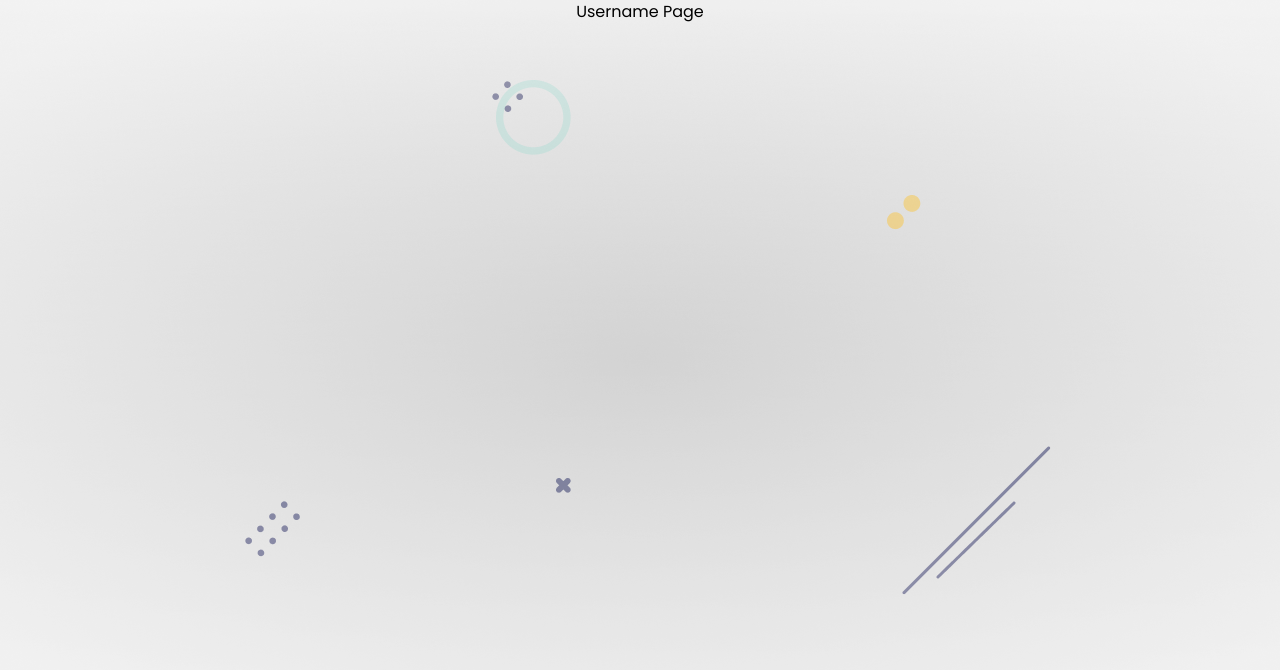
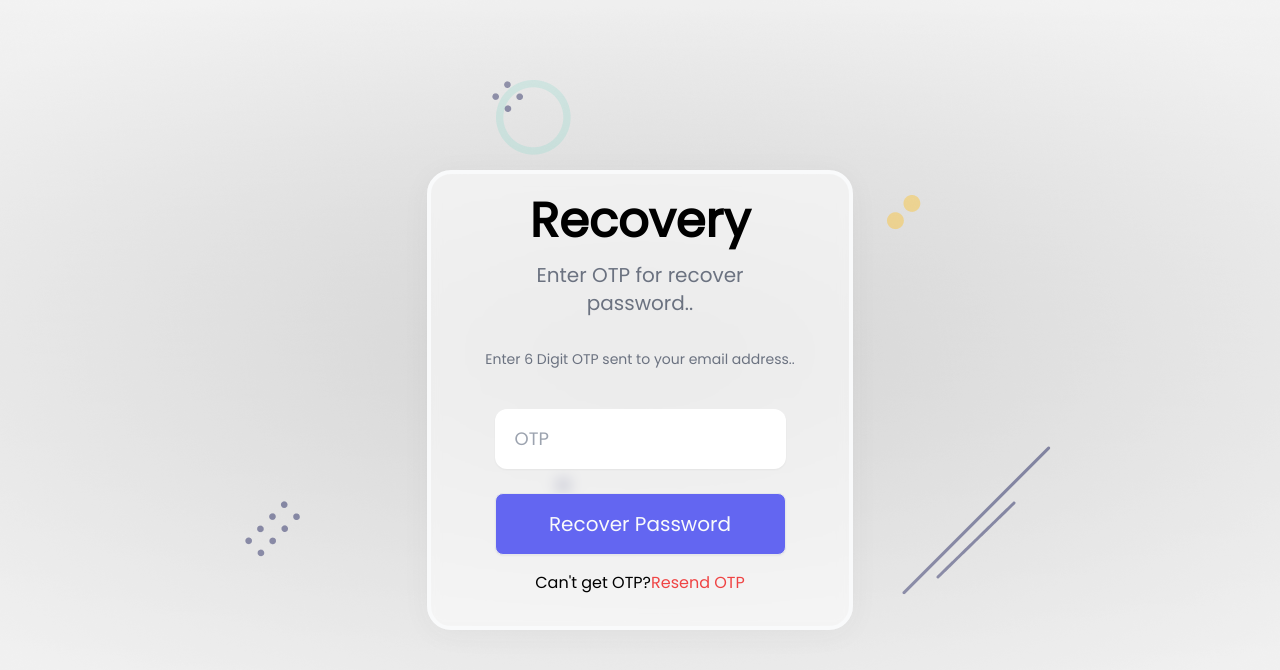
Before and after one commit to jigarnakarani258/Login_APP_MERN, a React (Create React App) app in the folder client/: page /recovery in a window 1280 px wide. Shown: the top 670 px of the page. Built offline with nearby package versions, Linux system fonts and the light colour scheme.

Commit message:
Add Recovery Component UI

```diff
--- a/client/src/Components/Password.js
+++ b/client/src/Components/Password.js
@@ -31,7 +31,7 @@ function Password() {
 
                     <div className="title flex flex-col items-center">
                         <h4 className="text-5xl font-bold mt-2">
-                             Hello Avengers
+                            Enter Password
                         </h4>
                         <span className="py-4 text-xl w-2/3 text-center text-gray-500">
                              Explore more by connecting with us..
--- a/client/src/Components/Recovery.js
+++ b/client/src/Components/Recovery.js
@@ -1,12 +1,61 @@
 import React from "react";
+import styles from "./../styles/Username.module.css";
+import { Toaster } from "react-hot-toast";
 
-function Username() {
+function Recovery() {
 
-    return(
-        <div>
-            Username Page
+    return (
+        <div className="container mx-auto">
+
+            <Toaster position="top-center" reverseOrder={false}></Toaster>
+
+            <div className="flex justify-center items-center h-screen">
+                <div className={styles.glass} >
+
+                    <div className="title flex flex-col items-center">
+                        <h4 className="text-5xl font-bold mt-2">
+                            Recovery
+                        </h4>
+                        <span className="py-4 text-xl w-2/3 text-center text-gray-500">
+                            Enter OTP for recover password..
+                        </span>
+                    </div>
+
+                    <form className="pt-25"  >
+
+                        <div className="textbox flex flex-col items-center gap-6">
+
+                            <span className="py-4 text-sm text-left text-gray-500">
+                                Enter 6 Digit OTP sent to your email address..
+                            </span>
+                            <input
+                                className={styles.textbox}
+                                type="text"
+                                placeholder="OTP"
+                            />
+
+                            <button
+                                className={styles.btn}
+                                type='submit'
+                            > Recover Password </button>
+
+                        </div>
+
+                        <div className="text-center py-4">
+                            <span>
+                                Can't get OTP?
+                                <button
+                                    className={"text-red-500"}
+                                > Resend OTP </button>
+                            </span>
+                        </div>
+
+                    </form>
+
+                </div>
+            </div>
         </div>
     )
 }
 
-export default Username;
+export default Recovery;
```
